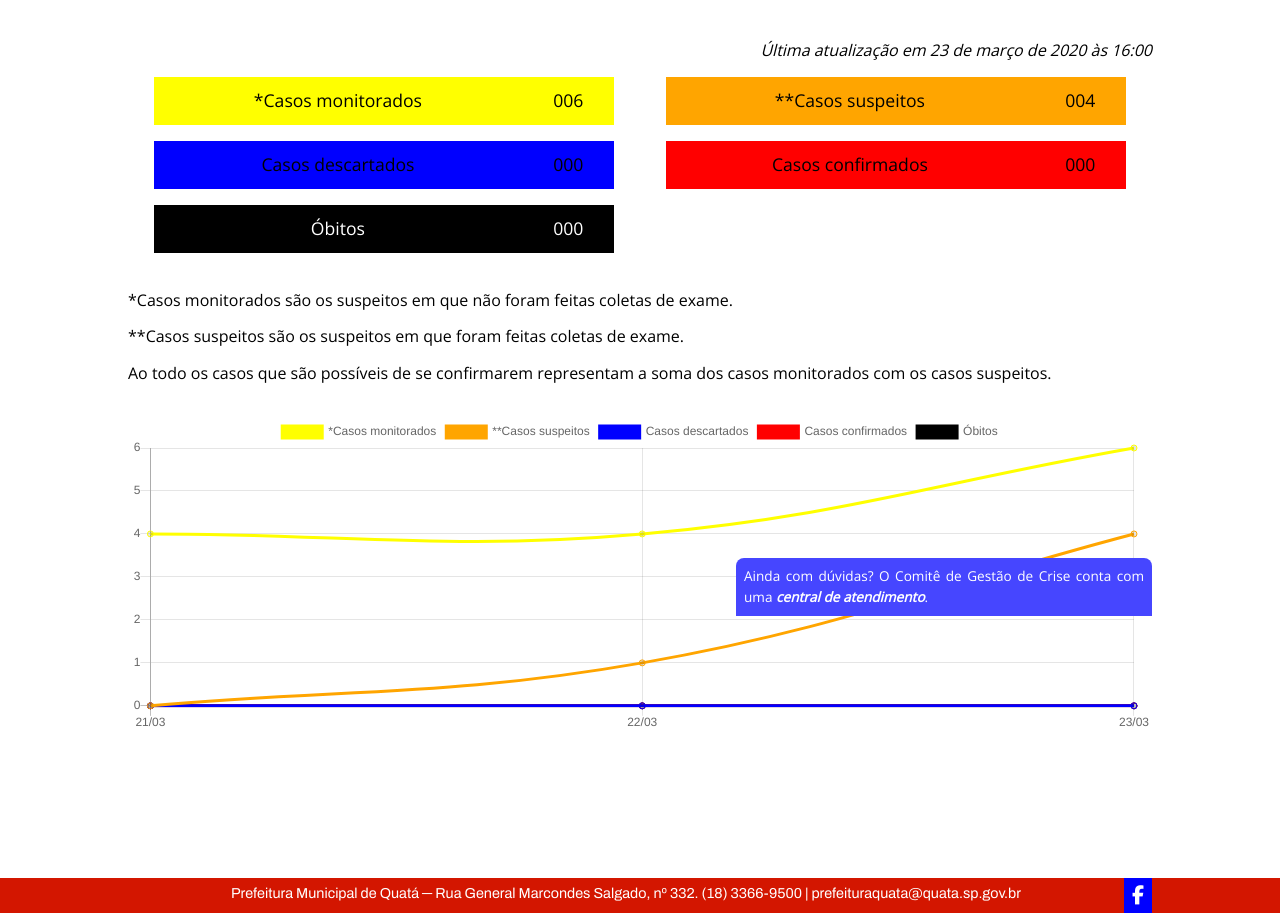
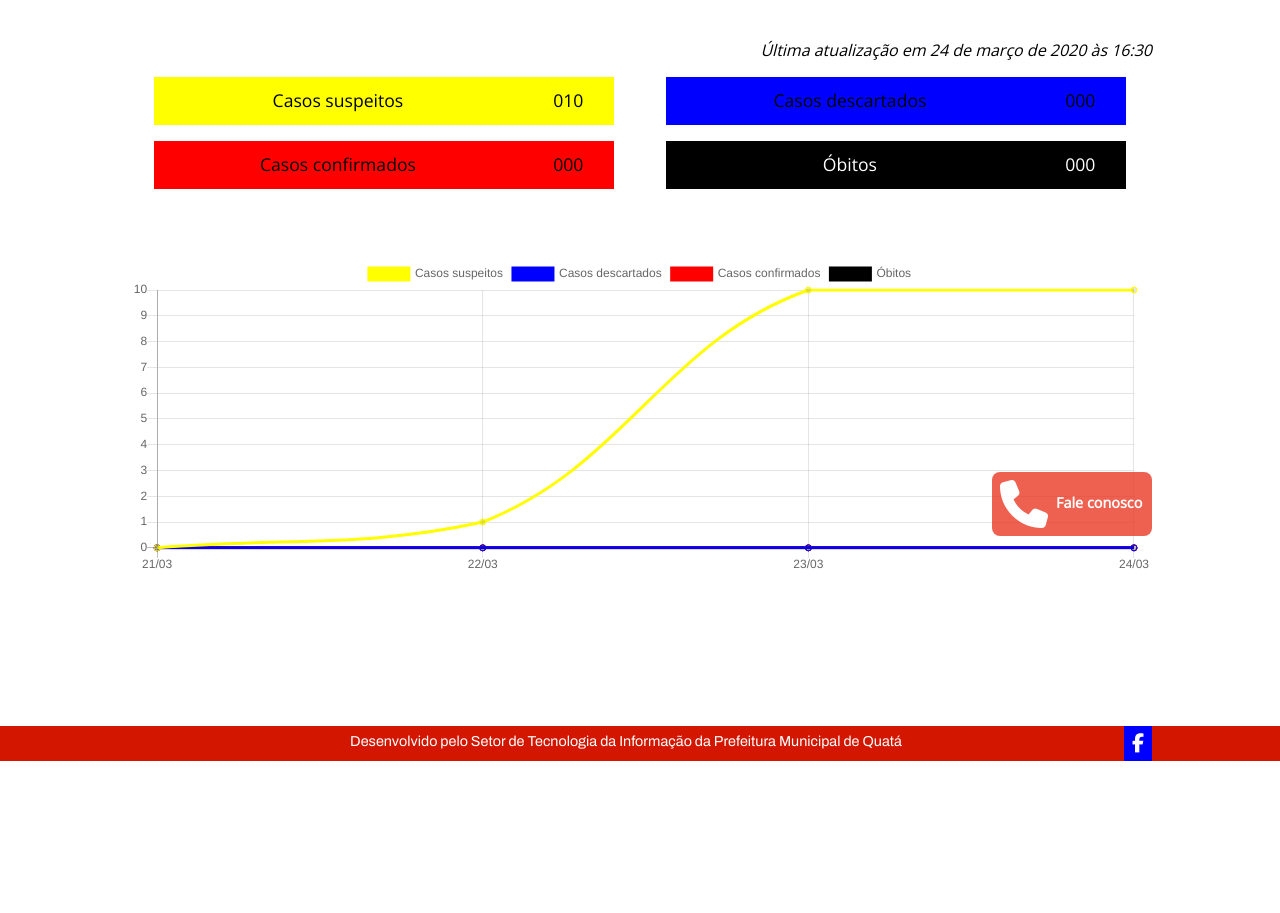
Before and after one commit to rafaelssantos/coronavirus, a PHP site: page / in a window 1280 px wide. Shown: the part 184-1097 px from the top of the page. After the commit the page ends 945 px from the top, so only its background shows below. Run offline with PHP 8.4, Linux system fonts and the light colour scheme; some libraries are stand-ins or nearby versions.

Commit message:
Estilo do botão de fale conosco.

```diff
--- a/contato.php
+++ b/contato.php
@@ -23,8 +23,9 @@
 	<link rel="stylesheet" type="text/css" href="css/footer.css">
 	<link rel="stylesheet" type="text/css" href="css/contact.css">
 
+	<script src="javascript/lib/jquery-3.4.1.min.js"></script>
+	<script src="https://use.fontawesome.com/bd6ce15083.js"></script>
 
-	<script src="javascript/lib/jquery-3.4.1.min.js"></script>
 </head>
 
 <body>
--- /dev/null
+++ b/css/call-center.css
@@ -0,0 +1,31 @@
+@import url('https://fonts.googleapis.com/css?family=Raleway');
+#call-center-container {
+    opacity: 75%;
+    background: rgb(233, 44, 22);
+    color: #fff;
+    max-width: 9rem;
+    margin-top: 2.75rem;
+    padding: 0.5rem;
+    bottom: 5rem;
+    right: 0;
+    margin-left: auto;
+    position: sticky;
+    border-radius: 0.5rem;
+    display: flex;
+    flex-direction: row;
+    align-items: center;
+}
+
+#call-center-container>i {
+    font-size: 3rem;
+    margin-right: 0.5rem;
+}
+
+#call-center-container>span {
+    font-size: 90%;
+    font-weight: bold;
+}
+
+#call-center-container:hover {
+    opacity: 100%;
+}
--- a/css/home.css
+++ b/css/home.css
@@ -5,9 +5,7 @@
     margin-bottom: 2rem;
 }
 
-
-
-.cases-panel-container .cases-label-container{
+.cases-panel-container .cases-label-container {
     display: flex;
     float: left;
     width: 45%;
@@ -20,8 +18,7 @@
     flex-direction: row;
 }
 
-
-.cases-panel-container .cases-label-container .cases-label{
+.cases-panel-container .cases-label-container .cases-label {
     display: flex;
     justify-content: center;
     align-items: center;
@@ -30,8 +27,7 @@
     float: left;
 }
 
-
-.cases-panel-container .cases-label-container .cases-counter{
+.cases-panel-container .cases-label-container .cases-counter {
     display: flex;
     justify-content: center;
     align-items: center;
@@ -40,58 +36,47 @@
     float: left;
 }
 
-
-
-#label-monitorados{
+#label-suspeitos {
     background: yellow;
 }
 
-
-#label-suspeitos{
-    background: orange;
-}
-
-#label-descartados{
+#label-descartados {
     background: blue;
 }
 
-#label-confirmados{
+#label-confirmados {
     background: red;
 }
 
-#label-obitos{
+#label-obitos {
     background: black;
     color: white;
 }
 
-
-.update-panel-container{
+.update-panel-container {
     width: 100%;
     display: block;
 }
 
-.update-panel-container > span{
+.update-panel-container>span {
     float: right;
     font-style: italic;
 }
 
-
-.fake-news-container > span{
+.fake-news-container>span {
     font-style: italic;
 }
-
 
 .chart-panel-container {
     margin-top: 2rem;
 }
 
-#cases-chart{
+#cases-chart {
     height: 20rem;
 }
 
-
 @media (max-width: 50rem) {
-	.cases-panel-container .cases-label-container{
+    .cases-panel-container .cases-label-container {
         width: 90%;
         margin-right: 5%;
         margin-left: 5%;
--- a/css/questions.css
+++ /dev/null
@@ -1,24 +0,0 @@
-@import url('https://fonts.googleapis.com/css?family=Raleway');
-#questions-dialog {
-    background: rgb(70, 70, 255);
-    color: #fff;
-    max-width: 25rem;
-    float: right;
-    margin-top: 2.75rem;
-    padding: 0.5rem;
-    bottom: 0;
-    position: sticky;
-    font-size: 85%;
-    border-top-left-radius: 0.5rem;
-    border-top-right-radius: 0.5rem;
-}
-
-#questions-dialog p {
-    margin-bottom: 0;
-}
-
-#questions-dialog a {
-    color: #fff;
-    font-style: italic;
-    font-weight: bold;
-}
--- /dev/null
+++ b/html/call-center.php
@@ -0,0 +1,4 @@
+<a href='contato.php' id='call-center-container'>
+    <i class='fa fa-phone'></i>
+    <span>Fale conosco</span>
+</a>
--- a/html/footer.php
+++ b/html/footer.php
@@ -1,7 +1,7 @@
 <footer class='footer'>
 	<div class='footer-container'>
 		<div class='copyright-container'>
-				<p><a href='http://www.quata.sp.gov.br/'>Prefeitura Municipal de Quatá</a> ─ Rua General Marcondes Salgado, nº 332. (18) 3366-9500 | prefeituraquata@quata.sp.gov.br</p>
+				<p>Desenvolvido pelo Setor de Tecnologia da Informação da <strong><a href='http://www.quata.sp.gov.br/'>Prefeitura Municipal de Quatá</a></strong></p>
 		</div>
 		<div class='social-container'>
 			<a id='facebook-logo' title="Siga nossa página no Facebook" href="https://www.facebook.com/prefquata/" target="_blank"><i class="fa fa-facebook" aria-hidden="true"></i></a>
--- a/html/questions.php
+++ /dev/null
@@ -1,10 +0,0 @@
-<?php
-$contact_url = BASE_URL_DIR . "contato.php";
-?>
-
-
-<div id='questions-dialog'>
-    <?php
-    echo "<p>Ainda com dúvidas? O Comitê de Gestão de Crise conta com uma <a href='" . $contact_url . "'> central de atendimento</a>.</p>";
-    ?>
-</div>
--- a/index.php
+++ b/index.php
@@ -22,13 +22,12 @@ $contact_url = BASE_URL_DIR . "contato.php";
 	<link rel="stylesheet" type="text/css" href="css/header.css">
 	<link rel="stylesheet" type="text/css" href="css/content.css">
 	<link rel="stylesheet" type="text/css" href="css/footer.css">
-	<link rel="stylesheet" type="text/css" href="css/questions.css">
+	<link rel="stylesheet" type="text/css" href="css/call-center.css">
 
 	<link rel="stylesheet" href="css/home.css">
 
 
 	<script src="javascript/lib/jquery-3.4.1.min.js"></script>
-	<script src="javascript/news-sliders.js"></script>
 	<script src="https://use.fontawesome.com/bd6ce15083.js"></script>
 
 	<script src="javascript/lib/chartjs/Chart.min.js"></script>
@@ -48,15 +47,12 @@ $contact_url = BASE_URL_DIR . "contato.php";
 
 	<div class='content'>
 		<div class='update-panel-container'>
-			<span>Última atualização em 23 de março de 2020 às 16:00</span>
+			<span>Última atualização em 24 de março de 2020 às 16:30</span>
 		</div>
 
 		<div class='cases-panel-container'>
-			<div class='cases-label-container' id='label-monitorados'>
-				<span class='cases-label'>*Casos monitorados</span><span class='cases-counter'>006</span>
-			</div>
 			<div class='cases-label-container' id='label-suspeitos'>
-				<span class='cases-label'>**Casos suspeitos</span><span class='cases-counter'>004</span>
+				<span class='cases-label'>Casos suspeitos</span><span class='cases-counter'>010</span>
 			</div>
 			<div class='cases-label-container' id='label-descartados'>
 				<span class='cases-label'>Casos descartados</span><span class='cases-counter'>000</span>
@@ -69,15 +65,11 @@ $contact_url = BASE_URL_DIR . "contato.php";
 			</div>
 		</div>
 
-		<p>*Casos monitorados são os suspeitos em que não foram feitas coletas de exame.</p>
-		<p>**Casos suspeitos são os suspeitos em que foram feitas coletas de exame.</p>
-		<p>Ao todo os casos que são possíveis de se confirmarem representam a soma dos casos monitorados com os casos suspeitos.</p>
-
 		<div class='chart-panel-container'>
 			<canvas id="cases-chart"></canvas>
 		</div>
 
-		<?php include(HTDOCS_DIR . '/html/questions.php'); ?>
+		<?php include(HTDOCS_DIR . '/html/call-center.php'); ?>
 
 	</div>
 	<?php include(HTDOCS_DIR . '/html/footer.php'); ?>
@@ -87,29 +79,24 @@ $contact_url = BASE_URL_DIR . "contato.php";
 	new Chart(document.getElementById("cases-chart"), {
 		type: 'line',
 		data: {
-			labels: ['21/03', '22/03', '23/03'],
+			labels: ['21/03', '22/03', '23/03', '24/03'],
 			datasets: [{
-				data: [4, 4, 6],
-				label: "*Casos monitorados",
+				data: [0, 1, 10, 10],
+				label: "Casos suspeitos",
 				borderColor: "#FFFF00",
 				fill: false
 			}, {
-				data: [0, 1, 4],
-				label: "**Casos suspeitos",
-				borderColor: "#FFA500",
-				fill: false
-			}, {
-				data: [0, 0, 0],
+				data: [0, 0, 0, 0],
 				label: "Casos descartados",
 				borderColor: "#0000FF",
 				fill: false
 			}, {
-				data: [0, 0, 0],
+				data: [0, 0, 0, 0],
 				label: "Casos confirmados",
 				borderColor: "#FF0000",
 				fill: false
 			}, {
-				data: [0, 0, 0],
+				data: [0, 0, 0, 0],
 				label: "Óbitos",
 				borderColor: "#000000",
 				fill: false
--- a/noticias/index.php
+++ b/noticias/index.php
@@ -29,7 +29,7 @@ $contact_url = BASE_URL_DIR . "contato.php";
 	<link rel="stylesheet" type="text/css" href="css/header.css">
 	<link rel="stylesheet" type="text/css" href="css/footer.css">
 	<link rel="stylesheet" type="text/css" href="css/content.css">
-	<link rel="stylesheet" type="text/css" href="css/questions.css">
+	<link rel="stylesheet" type="text/css" href="css/call-center.css">
 	<link rel="stylesheet" type="text/css" href="css/news.css">
 
 
@@ -56,7 +56,7 @@ $contact_url = BASE_URL_DIR . "contato.php";
 			?>
 		</div>
 
-		<?php include(HTDOCS_DIR . '/html/questions.php'); ?>
+		<?php include(HTDOCS_DIR . '/html/call-center.php'); ?>
 	</div>
 
 	<?php include(HTDOCS_DIR . '/html/footer.php'); ?>
--- a/orientacoes.php
+++ b/orientacoes.php
@@ -24,7 +24,7 @@ $contact_url = BASE_URL_DIR . "contato.php";
 	<link rel="stylesheet" type="text/css" href="css/language.css">
 	<link rel="stylesheet" type="text/css" href="css/header.css">
 	<link rel="stylesheet" type="text/css" href="css/content.css">
-	<link rel="stylesheet" type="text/css" href="css/questions.css">
+	<link rel="stylesheet" type="text/css" href="css/call-center.css">
 	<link rel="stylesheet" type="text/css" href="css/footer.css">
 
 
--- a/perguntas-frequentes.php
+++ b/perguntas-frequentes.php
@@ -22,7 +22,6 @@
 	<link rel="stylesheet" type="text/css" href="css/header.css">
 	<link rel="stylesheet" type="text/css" href="css/content.css">
 	<link rel="stylesheet" type="text/css" href="css/footer.css">
-	<link rel="stylesheet" type="text/css" href="css/questions.css">
 
 
 
--- a/secretarias-e-servicos.php
+++ b/secretarias-e-servicos.php
@@ -24,7 +24,7 @@ include_once('conf/conf.php');
 	<link rel="stylesheet" type="text/css" href="css/content.css">
 	<link rel="stylesheet" type="text/css" href="css/footer.css">
 	<link rel="stylesheet" type="text/css" href="css/department.css">
-	<link rel="stylesheet" type="text/css" href="css/questions.css">
+	<link rel="stylesheet" type="text/css" href="css/call-center.css">
 
 
 
@@ -114,7 +114,7 @@ include_once('conf/conf.php');
 			<p><strong>Responsável: </strong> Andréia Serrano<br>Telefone: (18) 99662-2304<br>Horário de atendimento: 8h às 11h e das 13h às 17h</p>
 		</div>
 
-		<?php include(HTDOCS_DIR . '/html/questions.php'); ?>
+		<?php include(HTDOCS_DIR . '/html/call-center.php'); ?>
 	</div>
 
 	<?php include(HTDOCS_DIR . '/html/footer.php'); ?>
```
